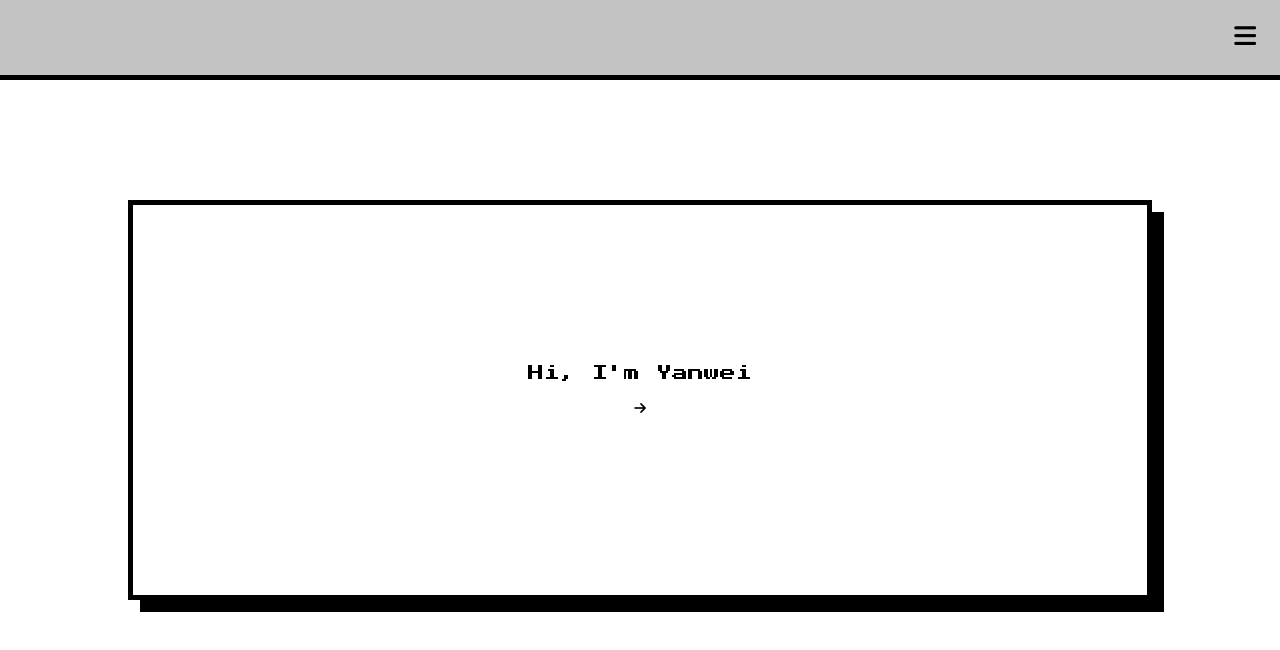
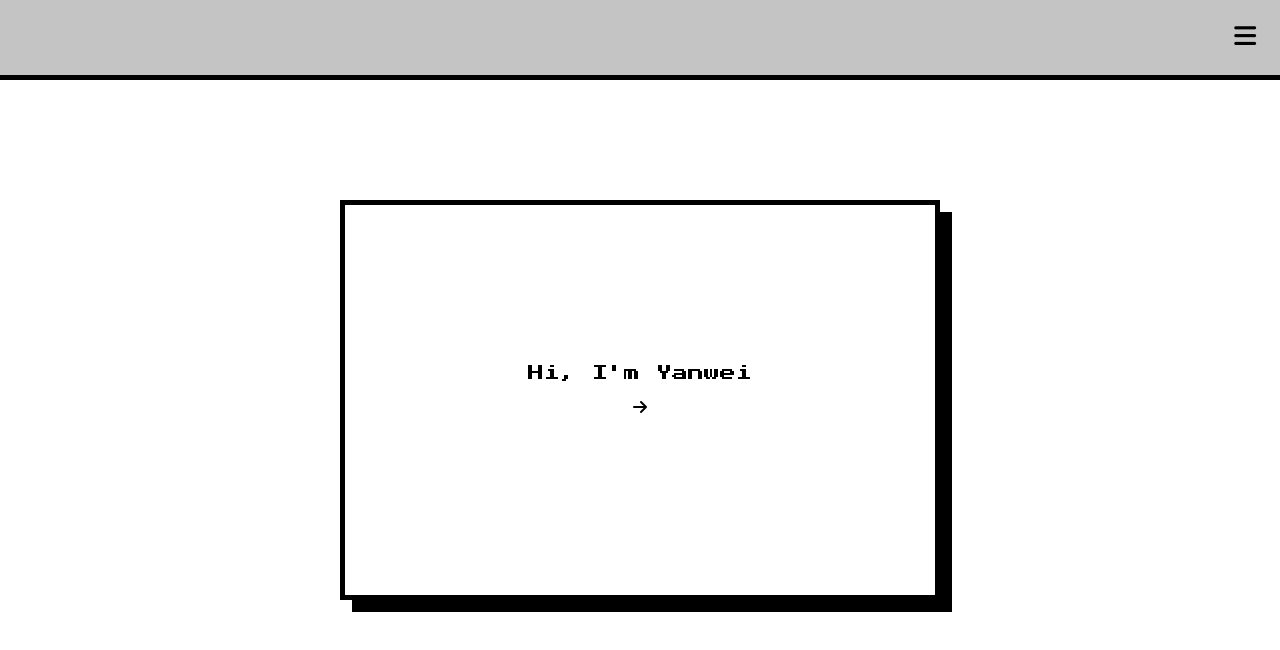
Before and after one commit to blacknstones/blacknstones.github.io, a React (Create React App) app: page / in a window 1280 px wide. Shown: the top 650 px of the page. Built offline with nearby package versions, Linux system fonts and the light colour scheme.

Commit message:
updated homepage

```diff
--- a/src/components/molecules/HomeCard.jsx
+++ b/src/components/molecules/HomeCard.jsx
@@ -9,9 +9,11 @@ export default function HomeCard() {
             <div className="home-card-content">
                 <p>Hi, I'm Yanwei</p>
                 <br />
-                <button className="button arrow">
-                     <i class="fas fa-arrow-right"></i>
-                </button>
+                <div>
+                    <i class="fas fa-arrow-right"></i>
+                </div>
+
+
 
 
             </div>
--- /dev/null
+++ b/src/css/molecules/home-card.css
@@ -0,0 +1,27 @@
+.home-card {
+    margin-top: 15vh;
+    margin-left: 10vw;
+    margin-right: 10vw;
+    height: 50vh;
+    box-shadow: 12px 12px 0px 0px black;
+    border: 5px solid black;
+}
+
+.home-card-content {
+    font-family: 'Press Start 2P', cursive;
+    text-align: center;
+    padding-top: 20vh;
+}
+
+.button .arrow {
+    width: 50px;
+}
+
+
+@media (min-width: 750px) {
+    .home-card {
+        max-width: 600px;
+        margin: 2vh auto;
+        margin-top: 15vh;
+    }
+}
--- a/src/css/style.css
+++ b/src/css/style.css
@@ -1,5 +1,7 @@
 @import url('./_base/_reset.css');
 @import url('./organisms/header.css');
+
+@import url('./molecules/home-card.css');
 
 @import url('https://fonts.googleapis.com/css2?family=VT323&display=swap');
 @import url('https://fonts.googleapis.com/css2?family=Press+Start+2P&display=swap');
@@ -11,21 +13,3 @@
 .home-content {
     height: 90vh;
 }
-
-
-.home-card {
-    margin: 15vh 10vw auto 10vw;
-    height: 50vh;
-    box-shadow: 12px 12px 0px 0px black;
-    border: 5px solid black;
-}
-
-.home-card-content {
-    font-family: 'Press Start 2P', cursive;
-    text-align: center;
-    padding-top: 20vh;
-}
-
-.button .arrow {
-    width: 50px;
-}
```
